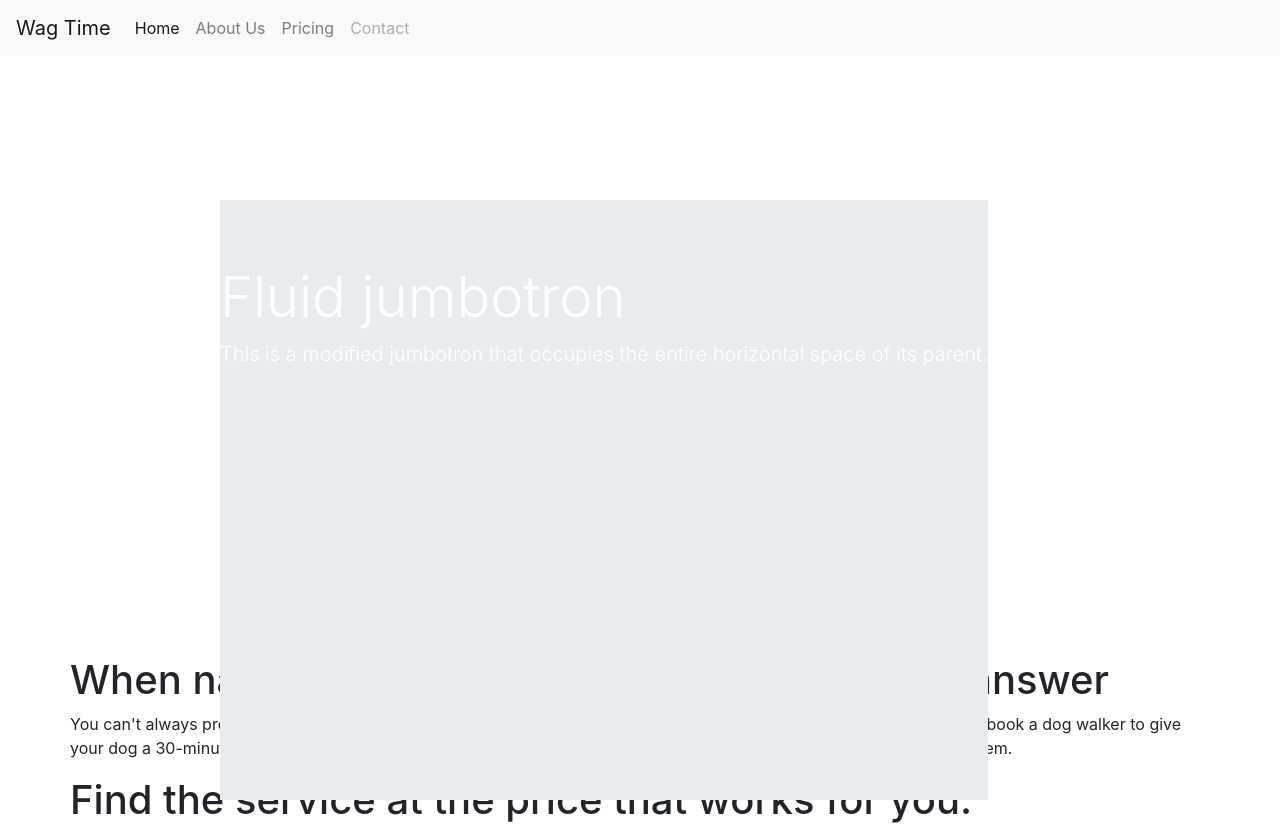
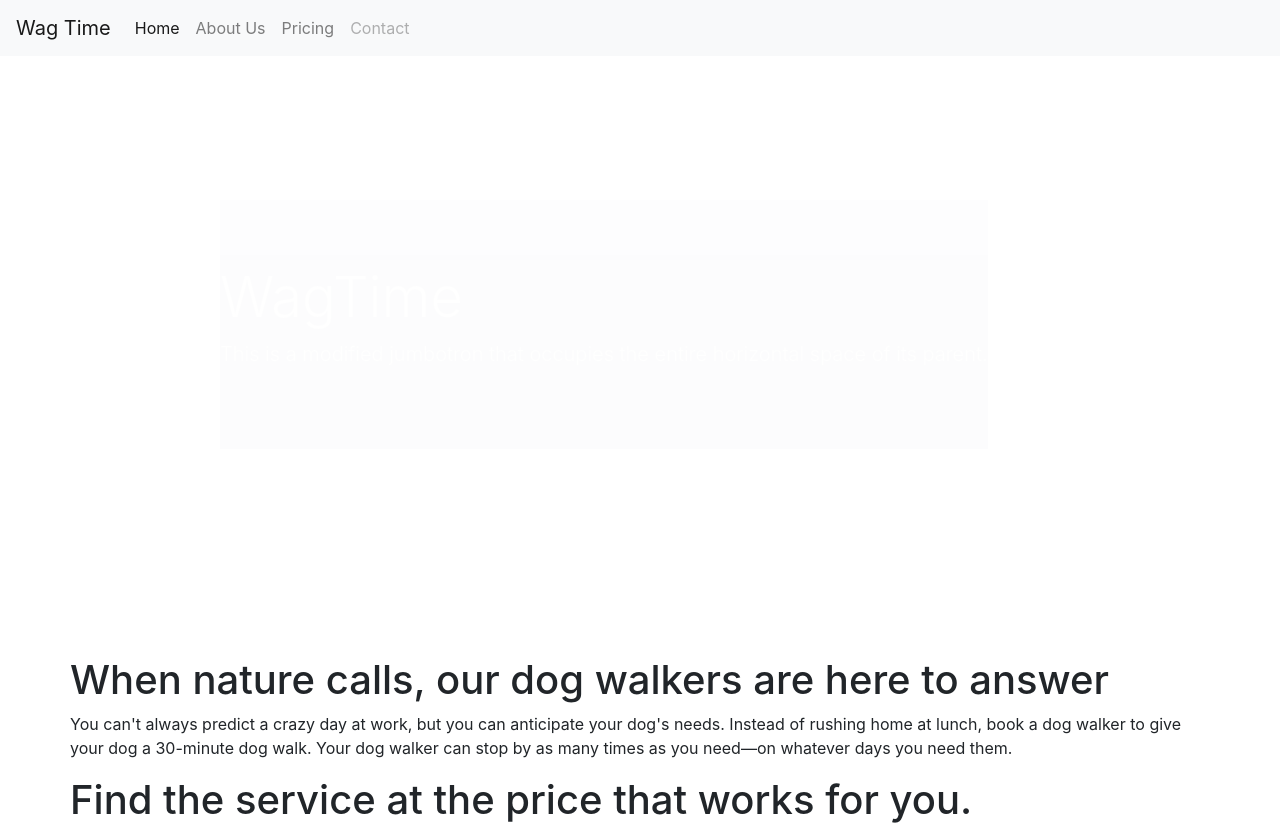
Before and after one commit to apetteruti/WagTime, a plain HTML site: page index.html in a window 1280 px wide. Shown: the top 827 px of the page. Drawn offline with nearby package versions, Linux system fonts and the light colour scheme.

Commit message:
jumbotron edit

```diff
--- a/index.html
+++ b/index.html
@@ -43,11 +43,12 @@
 
 
                         <div class="text-block">
-                            <div class="jumbotron jumbotron-fluid dogs">
-                                <h1 class="display-4">Fluid jumbotron</h1>
+                            <div class="jumbotron jumbotron-fluid">
+                                <h1 class="display-4">WagTime</h1>
                                 <p class="lead">This is a modified jumbotron that occupies the entire horizontal space of its parent.</p>
                             </div>
                         </div>
+
 
 
                 <div class = "row">
--- a/style.css
+++ b/style.css
@@ -19,14 +19,14 @@
 }
 
 .jumbotron{
-<<<<<<< Updated upstream
+    opacity: 0.1;
+    filter: alpha(opacity=50); /* For IE8 and earlier */
+    color: white;
+
 
 }
 
 .dogs{
     background-image: url(doggies.jpg);
     height: 600px;
-=======
-    text-align: center;
->>>>>>> Stashed changes
 }
```
